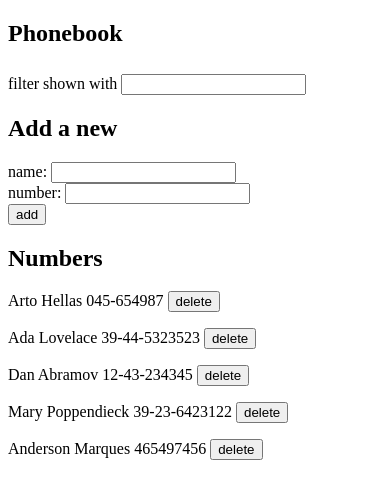
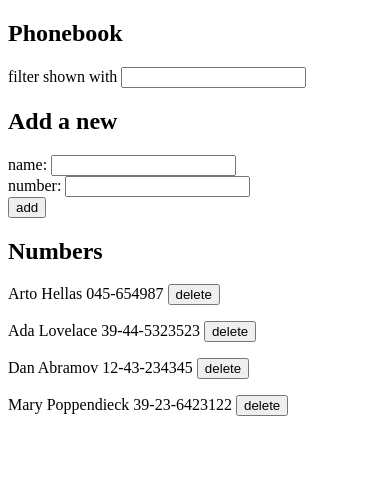
Before and after one commit to AndersonMarques0/Full_Stack_Exercises, a React (Vite) app in the folder part2/phonebook/: page / in a window 390 px wide. Shown: the top 498 px of the page. Built offline with nearby package versions, Linux system fonts and the light colour scheme; data requests are answered from the project's data file.

Commit message:
phonebook step 12

```diff
--- a/part2/phonebook/db.json
+++ b/part2/phonebook/db.json
@@ -19,11 +19,6 @@
       "name": "Mary Poppendieck",
       "number": "39-23-6423122",
       "id": "4"
-    },
-    {
-      "id": "5",
-      "name": "Anderson Marques",
-      "number": "465497456"
     }
   ]
 }
--- a/part2/phonebook/src/App.css
+++ b/part2/phonebook/src/App.css
@@ -1,6 +1,15 @@
-.error {
+.positive {
     color: greenyellow;
     margin: 5px;
     padding: 1px;
     font-size: 20px;
+    border: 1px groove greenyellow;
 }
+
+.negative {
+    color: red;
+    margin: 5px;
+    padding: 1px;
+    font-size: 20px;
+    border: 1px groove red;
+}
--- a/part2/phonebook/src/App.jsx
+++ b/part2/phonebook/src/App.jsx
@@ -11,7 +11,8 @@ const App = () => {
   const [newName, setNewName] = useState('')
   const [newNumber, setNewNumber] = useState('')
   const [filter, setFilter] = useState('')
-  const [errorMessage, SetErrorMessage] = useState('')
+  const [errorMessage, setErrorMessage] = useState('')
+  const [cssError, setCssError] = useState('')
 
   useEffect(() => {
     servicePersons
@@ -34,10 +35,12 @@ const App = () => {
     setFilter(event.target.value)
   }
 
+  console.log('Hello from App, cssError: ', cssError)
+
   return (
     <div>
       <h2>Phonebook</h2>
-      <Notification message={errorMessage} />
+      <Notification message={errorMessage} css={cssError} />
       <Filter value={filter} handle={handleFilter} />
 
       <h2>Add a new</h2>
@@ -45,11 +48,17 @@ const App = () => {
         persons={persons} setPersons={setPersons}
         valueName={newName} handleName={handleNewName}
         valueNumber={newNumber} handleNumber={handleNewNumber}
-        message={errorMessage} handleMessage={SetErrorMessage}
+        handleMessage={setErrorMessage}
+        messageType={setCssError}
       />
 
       <h2>Numbers</h2>
-      <Persons persons={persons} setPersons={setPersons} filter={filter} />
+      <Persons
+        persons={persons} setPersons={setPersons}
+        filter={filter}
+        handleMessage={setErrorMessage}
+        messageType={setCssError}
+      />
     </div>
   )
 }
--- a/part2/phonebook/src/components/notification.jsx
+++ b/part2/phonebook/src/components/notification.jsx
@@ -1,15 +1,29 @@
 
-const Notification = ({ message }) => {
+const Notification = (props) => {
+    console.log('Hello from Notification, props', props)
+    const {message, css} = props
+    console.log('Hello from Notification, message: ', message)
+    console.log('Hello from Notification, css: ', css)
 
     if(message === null) {
         return null
+    } else {
+        if(css === 'positive') {
+            return (
+                <div className="positive">
+                    {message}
+                </div>
+            )
+        } else if(css === 'negative') {
+            return (
+                <div className="negative">
+                    {message}
+                </div>
+            )
+        }
     }
 
-    return (
-       <div className="error">
-        {message}
-       </div>
-    )
+
 
 }
 
--- a/part2/phonebook/src/components/personForm.jsx
+++ b/part2/phonebook/src/components/personForm.jsx
@@ -31,6 +31,7 @@ const PersonForm = (props) => {
         .then(response => {
           props.setPersons(props.persons.map(person => person.id === id ? response.data : person))
         })
+        props.messageType('positive')
         props.handleMessage(`${changedPerson.name} changed your number!`)
         setTimeout(() => {
           props.handleMessage(null)
@@ -50,6 +51,7 @@ const PersonForm = (props) => {
         props.setPersons(props.persons.concat(response.data))
       })
 
+      props.messageType('positive')
       props.handleMessage(`${newPerson.name} added!`)
       setTimeout(() => {
         props.handleMessage(null)
--- a/part2/phonebook/src/components/persons.jsx
+++ b/part2/phonebook/src/components/persons.jsx
@@ -2,6 +2,8 @@ import Button from "./button"
 import servicePersons from "../services/servicePersons"
 
 const Persons = (props) => {
+  console.log('Hello from Persons', props);
+
 
     const filteredPersons = props.persons.filter(person => {
       const name = props.filter.toLocaleLowerCase()
@@ -35,7 +37,22 @@ const Persons = (props) => {
       if(decision) {
 
         servicePersons.deleteUser(id)
-        props.setPersons(props.persons.toSpliced(props.persons.indexOf(name), 1))
+        .then(() => {
+          props.setPersons(props.persons.toSpliced(props.persons.indexOf(name), 1))
+          props.messageType('negative')
+          props.handleMessage(`${name} deleted`)
+        })
+        .catch((error) => {
+          props.messageType('negative')
+          props.handleMessage(`Information of ${name} has already been removed from server`)
+          props.setPersons(props.persons.toSpliced(props.persons.indexOf(name), 1))
+          console.error(error)
+        })
+        setTimeout(() => {
+            props.handleMessage(null)
+          }, 5000)
+
+
 
       }else {
         return
```
